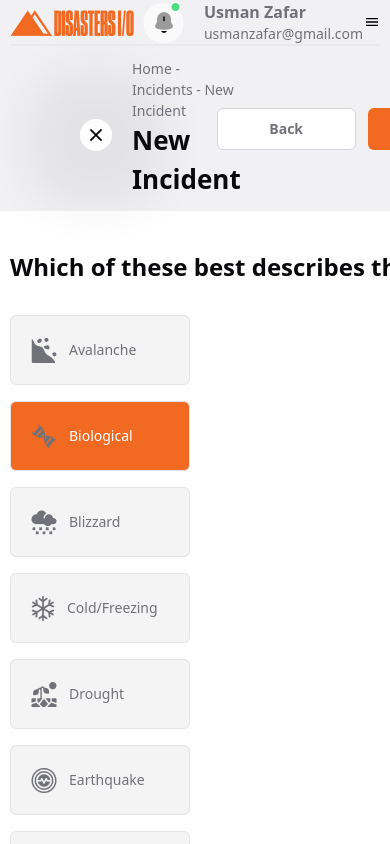
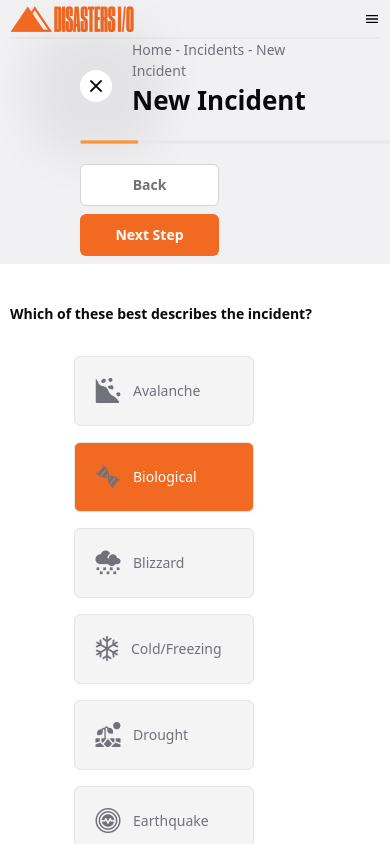
Before and after one commit to nasrin137/React-Assignment-1, a React (Vite) app: page /newIncident in a window 390 px wide. Shown: the top 844 px of the page. Built offline with nearby package versions, Linux system fonts and the light colour scheme.

Commit message:
added responsive design

```diff
--- a/src/Components/MobileMenu.jsx
+++ b/src/Components/MobileMenu.jsx
@@ -5,7 +5,7 @@ import { navItems } from './Data';
 
 function MobileMenu({toggleMenu}) {
   return (
-    <div className='lg:hidden absolute top-0 left-0 w-full h-screen bg-white z-50 p-6 overflow-y-hidden'>
+    <div className='lg:hidden absolute top-0 left-0 w-full h-[250px] bg-white z-50 p-6 overflow-y-hidden'>
     <div className='flex justify-between items-center pb-6'>
     <button onClick={toggleMenu}>
         <AiOutlineClose className='text-black text-2xl'/></button>
--- a/src/Components/Shared/Card.jsx
+++ b/src/Components/Shared/Card.jsx
@@ -2,7 +2,7 @@ import React from 'react'
 
 function Card({img,title,description,price}) {
   return (
-    <div className='relative font-bold text-base text-dark space-y-1 hover:translate-y-5 transition-all duration-300'>
+    <div className='relative font-bold text-base text-dark space-y-1 hover:translate-y-5 transition-all duration-300 pl-7 mb-3'>
        <img src={img} alt="" />
        <h4>{title}</h4>
        <h6 className='text-sm text-ash font-normal'>{description}</h6>
--- a/src/Components/Shared/Navbar.jsx
+++ b/src/Components/Shared/Navbar.jsx
@@ -30,10 +30,10 @@ function Navbar() {
 
         </div>
 
-        <div className="flex justify-between items-center gap-5">
+        <div className="hidden md:flex md:justify-between md:items-center md:gap-5">
             <img src="Images/notification.png" alt="" />
             <div className="flex justify-between items-center">
-                <img src="" alt="" />
+                {/* <img src="" alt="" /> */}
                 <div className="text-[#71717A] font-semibold text-base">
                     <h5>Usman Zafar</h5>
                     <p className="font-normal text-sm">usmanzafar@gmail.com</p>
--- a/src/Pages/Dashboard/ChatPopUp.jsx
+++ b/src/Pages/Dashboard/ChatPopUp.jsx
@@ -3,7 +3,7 @@ import Button from '../../Components/Shared/Button'
 
 function ChatPopUp({toggleChatBox}) {
   return (
-   <div className='absolute top-48 right-16 '>
+   <div className='absolute bottom-20 right-5 md:absolute md:top-48 md:right-16 '>
      <div className='bg-[#F4F4F5] w-[331px] h-[280px] relative'>
         <h1 className='bg-primary text-[#FAFAFA] font-bold text-lg py-4 pl-4 rounded-t-lg'>Chat with Cypher</h1>
        <div className='bg-[#F4F4F5] px-4 rounded-b-xl'>
--- a/src/Pages/Incidents/Incidents.jsx
+++ b/src/Pages/Incidents/Incidents.jsx
@@ -14,15 +14,15 @@ function Incidents() {
   }
   return (
     <section>
-    <div className="flex justify-between items-center py-3  px-20 bg-gray ">
-            <div>
+    <div className="flex-col md:flex md:flex-row md:justify-between md:items-center py-1  md:py-3  md:px-20 bg-gray ">
+            <div className='text-center md:text-start'>
                 <p className='title-intro'>Home - Incidents</p>
                 <h1 className='title'>Incidents</h1>
             </div>
-            <div className="flex justify-between items-center relative gap-3">
-            <CiSearch className="top-3 left-3 absolute" /><input  type="text" className="w-[190px] h-[42px] rounded-md  border-[1px] border-secondary bg-[#FAFAFA] py-3 px-[10px] text-ash pl-8 text-sm" placeholder="Search incident"/>
+            <div className="flex-col  md:flex md:flex-row md:justify-between md:items-center relative md:gap-3 pl-10 pb-5">
+            <CiSearch className="absolute top-4 left-12 md:absolute md:top-4 md:left-12" /><input  type="text" className="w-[190px] h-[42px] rounded-md  border-[1px] border-secondary bg-[#FAFAFA] py-3 px-[10px] text-ash pl-8 text-sm" placeholder="Search incident"/>
             <input  type="text" className="w-[170px] h-[42px] rounded-md  border-[1px] border-secondary bg-[#FAFAFA] py-3 px-[15px] text-ash text-sm" placeholder="Sort By: Date modified"/>
-            <button onClick={handleClick} className='bg-primary flex justify-center items-center gap-2 text-white text-sm px-2 py-3 rounded-lg w-[150px] hover:bg-white hover:text-primary transition-all duration-300'>
+            <button onClick={handleClick} className='bg-primary flex justify-center items-center gap-2 text-white text-sm px-2 py-3 rounded-lg w-[150px] hover:bg-white hover:text-primary transition-all duration-300 mt-5 md:mt-1'>
               <img src="/Images/plus.png" alt="" />New Incident</button>
 
             </div>
--- a/src/Pages/Incidents/NewIncident.jsx
+++ b/src/Pages/Incidents/NewIncident.jsx
@@ -18,21 +18,21 @@ function NewIncident() {
     }
   return (
     <>
-     <div className="flex justify-between items-center py-3  px-20 bg-gray">
-    <div className='flex justify-between items-center gap-5'>
+     <div className="flex-col md:flex md:flex-row justify-between items-center md:py-3  px-20 bg-gray">
+    <div className= 'flex justify-between items-center gap-5'>
         <img src="Images/close.png" alt="" className='rounded-full shadow-card bg-white px-1 py-1 mt-3 size-8' />
        <div>
        <p className='title-intro'>Home - Incidents - New Incident</p>
        <h1 className='title'>New Incident</h1>
        </div>
     </div>
-    <div>
-        <img src="Images/progressBar.png" alt="" />
+    <div className='mt-5 mb-5 w-[312px] md:w-[527px]'>
+        <img src="Images/progressBar.png" alt="" className='' />
     </div>
-    <div className="flex justify-between items-center relative gap-3">
+    <div className="flex-col md:flex md:flex-row justify-between items-center relative gap-3">
   <button onClick={handleBack} className='bg-white btn text-ash hover:bg-primary transition-all duration-300 hover:text-white font-bold text-sm border border-[#D4D4D8] px-9 py-2 w-[139px] h-[42px] rounded-md'>
     Back</button>
-   <button onClick={handleClick} className='bg-primary btn font-bold text-sm  text-white w-[139px] h-[42px] rounded-md hover:bg-white transition-all duration-300 hover:text-primary'>Next Step</button>
+   <button onClick={handleClick} className='bg-primary btn font-bold text-sm  text-white w-[139px] h-[42px] rounded-md hover:bg-white transition-all duration-300 hover:text-primary mt-2 mb-2'>Next Step</button>
     </div>
 
  </div>
@@ -40,8 +40,8 @@ function NewIncident() {
       {/* card portion */}
       <Container>
         <div className='w-[900px] mx-auto mt-10'>
-            <h1 className='text-2xl font-bold text-dark'>Which of these best describes the incident?</h1>
-            <div className='grid grid-cols-1 md:grid-cols-3 lg:grid-cols-4 gap-1 mt-8'>
+            <h1 className='text-sm md:text-2xl font-bold text-dark'>Which of these best describes the incident?</h1>
+            <div className='grid grid-cols-1 md:grid-cols-3 lg:grid-cols-4 gap-1 mt-8 pl-16 md:pl-2'>
                 {
                     newIncidentCards.map((item,i)=>(
                         <NewIncidentsCard
--- a/src/Pages/Incidents/StartPage.jsx
+++ b/src/Pages/Incidents/StartPage.jsx
@@ -15,22 +15,21 @@ function StartPage() {
         <Container>
           <div className='max-w-4xl mx-auto mt-12'>
           <h1 className='font-bold text-center text-4xl text-dark'>Let’s get started</h1>
-            <p className='max-w-[468px] mx-auto text-base text-ash text-center pt-5'>Lorem ipsum dolar sit general sac mascho werhoLorem ipsum dolar sit general sac mascho werhoLorem ipsum dolar sit gene</p>
-            <div className='border-[#E4E4E7] border-b-2 flex justify-between relative w-[600px] mx-auto mt-10'>
+            <p className='w-[300px] md:w-[468px] mx-auto text-base text-ash text-center pt-5'>Lorem ipsum dolar sit general sac mascho werhoLorem ipsum dolar sit general sac mascho werhoLorem ipsum dolar sit gene</p>
+            <div className='hidden border-[#E4E4E7] border-b-2 md:flex justify-between relative w-[600px] mx-auto mt-10'>
                 <img src="Images/boll.png" alt="" className='absolute -top-3'/>
                 <img src="Images/boll.png" alt="" className='absolute -top-3 left-72'/>
                 <img src="Images/boll.png" alt="" className='absolute -top-3 right-0'/>
 
             </div>
-            <div className='grid grid-cols-1 md:grid-cols-2 lg:grid-cols-3 xl:grid-cols-3 gap-5 mt-10 '>
+            <div className='grid grid-cols-1 md:grid-cols-2 lg:grid-cols-3 xl:grid-cols-3 md:gap-5 mt-10 pl-20'>
                 {
                     startedCards.map((item,i)=>(
                         <StartedCard key={i} {...item}></StartedCard>
                     ))
                 }
             </div>
-            <Button onClick={handleClick} classname="block mx-auto mt-10">Get Started</Button>
-            {/* <button onClick={handleClick} classname="block mx-auto mt-10">Get Started</button> */}
+            <Button onClick={handleClick} classname="block mx-auto mt-10 mb-5">Get Started</Button>
           </div>
         </Container>
 
--- a/src/Pages/Incidents/StartedCard.jsx
+++ b/src/Pages/Incidents/StartedCard.jsx
@@ -5,7 +5,7 @@ import Button from '../../Components/Shared/Button'
 function StartedCard({img,title,description}) {
   return (
     <>
-    <div className='bg-gray pl-7 w-[235px] h-[270px] rounded-xl hover:translate-y-3 transition-all duration-300'>
+    <div className='bg-gray pl-10  md:pl-7 w-[235px] h-[270px] mb-3 rounded-xl hover:translate-y-3 transition-all duration-300'>
         <img src={img} alt="" className='pt-5' />
         <h2 className='font-bold text-xl text-dark pt-12 pb-3'>{title}</h2>
         <p className='text-sm text-ash '>{description}</p>
```
Also changed, not shown: src/Pages/Dashboard/Dashboard.jsx (+6 -6 lines).
